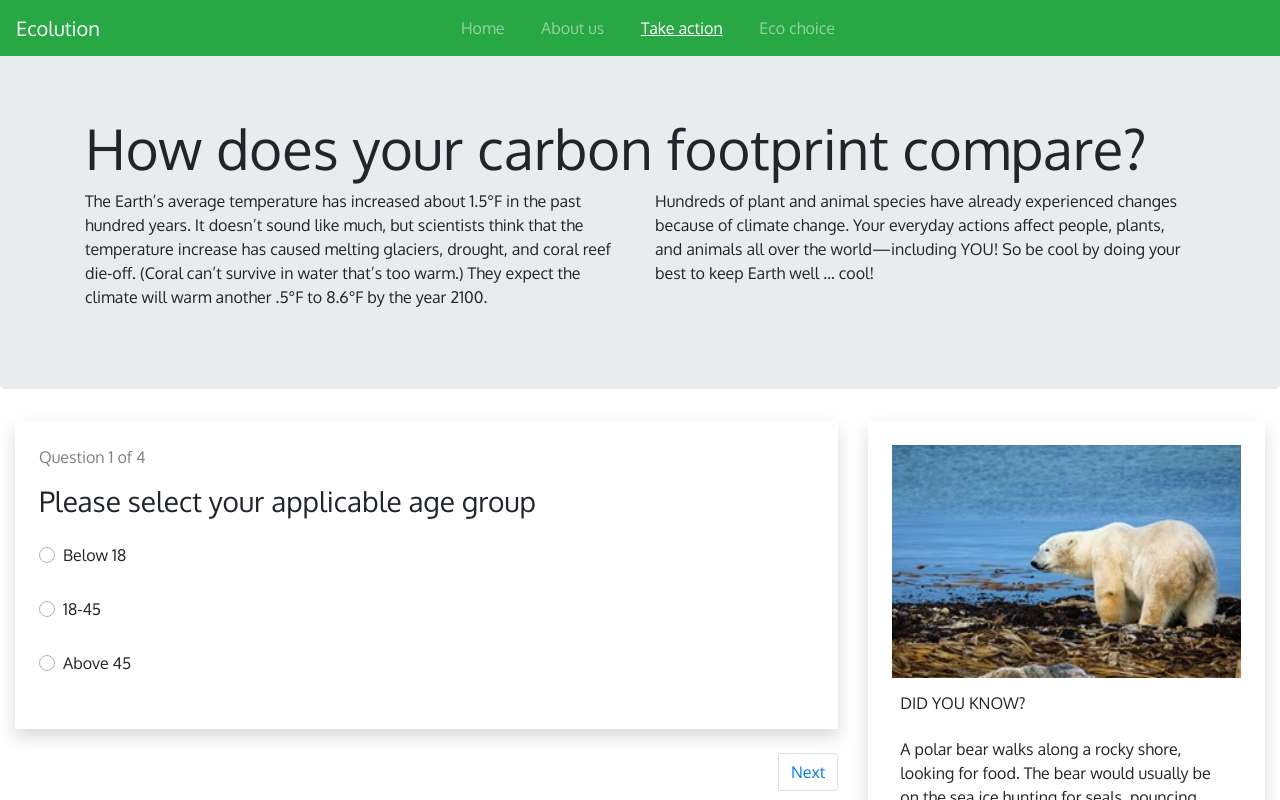
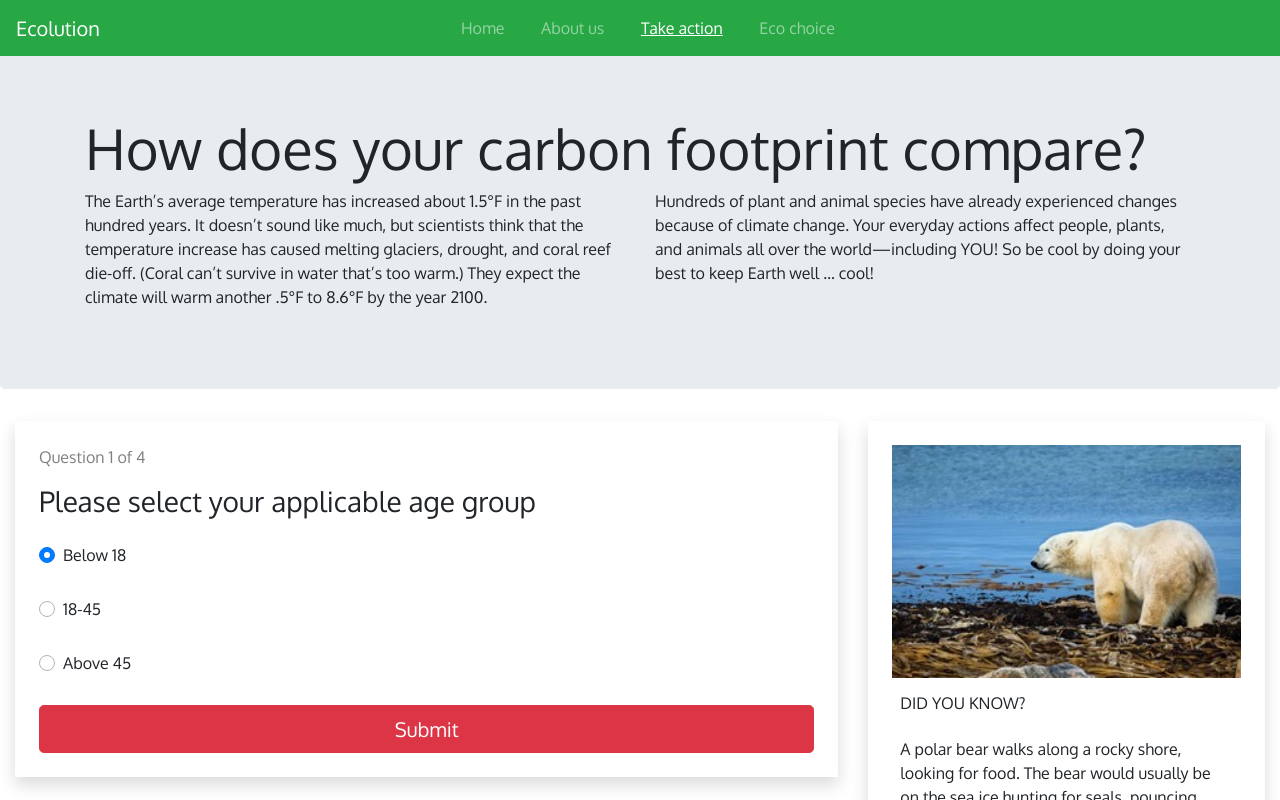
Before and after one commit to aditya-nashikkar/ecolution, an Angular app: page /take-action in a window 1280 px wide. Shown: the top 800 px of the page. Built offline with nearby package versions, Linux system fonts and the light colour scheme.

Commit message:
radio button dynamic

```diff
--- a/src/app/components/take-action/take-action.component.html
+++ b/src/app/components/take-action/take-action.component.html
@@ -9,9 +9,6 @@
                 </div>
             </ng-container>
         </div>
-        <!-- <p>
-            <a class="btn btn-primary btn-lg float-right" href="#" role="button">Learn more &raquo;</a>
-        </p> -->
     </div>
 </div>
 <div class="container-fluid">
@@ -20,23 +17,29 @@
             <div class="col-md-12 col-lg-12 shadow p-4 mb-4 bg-white" [class.add-scroll]="selectedQuestionNumber === 3">
                 <p class="text-black-50">Question {{ selectedQuestionNumber + 1 }} of {{ userQuestion.length }}</p>
                 <h3 class="pb-3">{{ selectedQuestion?.question }}</h3>
-                <ng-container *ngFor="let option of selectedQuestion.options">
-                    <div class="custom-control custom-radio cursor-pointer" style="padding-bottom: 30px;">
-                        <input type="radio" class="custom-control-input cursor-pointer" [attr.id]="option.optionKey"
-                            [attr.name]="selectedQuestion?.question" [value]="option.optionValue">
-                        <label class="custom-control-label cursor-pointer" [attr.for]="option.optionKey">{{ option.optionKey }}</label>
-                    </div>
-                </ng-container>
+                <form #myForm="ngForm" (submit)="templateForm(myForm.value)">
+                    <ng-container *ngFor="let option of selectedQuestion.options">
+                        <div class="custom-control custom-radio cursor-pointer" style="padding-bottom: 30px;">
+                            <input type="radio" [attr.id]="option?.optionKey" class="custom-control-input cursor-pointer"
+                            [value]="option.optionValue" [(ngModel)]="selectedQuestion.selectedValue" name="{{selectedQuestion.radioButtonName}}" ngModel>
+                            <label class="custom-control-label cursor-pointer" [attr.for]="option?.optionKey">
+                                {{ option.optionKey }}
+                            </label>
+                        </div>
+                    </ng-container>
+                    <button type="submit" class="btn btn-danger btn-lg btn-block">Submit</button>
+                </form>
             </div>
             <ul class="pagination float-right">
-                <li class="page-item"><a class="page-link cursor-pointer" *ngIf="selectedQuestionNumber > 0" (click)="getQuestionByNumber('previous')">Previous</a></li>
-                <li class="page-item"><a class="page-link cursor-pointer" *ngIf="selectedQuestionNumber < 3" (click)="getQuestionByNumber('next')">Next</a></li>
+                <li class="page-item"><a class="page-link cursor-pointer" *ngIf="selectedQuestionNumber > 0"
+                        (click)="getQuestionByNumber('previous')">Previous</a></li>
+                <li class="page-item"><a class="page-link cursor-pointer" *ngIf="selectedQuestionNumber < 3"
+                        (click)="getQuestionByNumber('next')">Next</a></li>
             </ul>
         </div>
         <div class="col-md-4 col-lg-4">
             <div class="col-md-12 col-lg-12 shadow p-4 mb-4 bg-white">
-                <img class="img-fluid" [src]="selectedQuestion.factImage" alt="Chania" width="460"
-                    height="345">
+                <img class="img-fluid" [src]="selectedQuestion.factImage" alt="Chania" width="460" height="345">
                 <h6 class="mt-2 p-2 pb- 0 text-bolder">{{ selectedQuestion?.fact?.factHeader }}</h6>
                 <p class="p-2 mt-0">{{ selectedQuestion?.fact?.factMainContent }}</p>
             </div>
--- a/src/app/components/take-action/take-action.component.ts
+++ b/src/app/components/take-action/take-action.component.ts
@@ -1,5 +1,6 @@
 import { Component, OnInit } from '@angular/core';
 import { UserQuestion } from 'src/app/models/user-question';
+import { UserResponse } from 'src/app/models/user-response';
 import { TakeActionConstant as takeActionConstant } from './take-action.constant';
 
 @Component({
@@ -30,4 +31,7 @@ export class TakeActionComponent implements OnInit {
     this.selectedQuestion = this.userQuestion[this.selectedQuestionNumber];
   }
 
+  templateForm(value: any): void {
+  }
+
 }
--- a/src/app/components/take-action/take-action.constant.ts
+++ b/src/app/components/take-action/take-action.constant.ts
@@ -2,168 +2,209 @@ export class TakeActionConstant {
 
   static readonly INDIAN_STATE_NAMES = [
     {
-          optionKey: 'And       aman and Nicobar Islands',
-          optionValue: 'Andaman and Nicobar Islands'
+      optionKey: 'Andaman and Nicobar Islands',
+      optionValue: 'Andaman and Nicobar Islands',
+
     },
     {
       optionKey: 'Andhra Pradesh',
-          optionValue: 'Andhra Pradesh'
+      optionValue: 'Andhra Pradesh',
+
     },
     {
       optionKey: 'Arunachal Pradesh',
-          optionValue: 'Arunachal Pradesh'
+      optionValue: 'Arunachal Pradesh',
+
     },
     {
       optionKey: 'Assam',
-          optionValue: 'Assam'
+      optionValue: 'Assam',
+
     },
     {
       optionKey: 'Bihar',
-          optionValue: 'Bihar'
+      optionValue: 'Bihar',
+
     },
     {
       optionKey: 'Chandigarh',
-          optionValue: 'Chandigarh'
+      optionValue: 'Chandigarh',
+
     },
     {
       optionKey: 'Chhattisgarh',
-          optionValue: 'Chhattisgarh'
+      optionValue: 'Chhattisgarh',
+
     },
     {
       optionKey: 'Dadra and Nagar Haveli',
-          optionValue: 'Dadra and Nagar Haveli'
+      optionValue: 'Dadra and Nagar Haveli',
+
     },
     {
       optionKey: 'Daman and Diu',
-          optionValue: 'Daman and Diu'
+      optionValue: 'Daman and Diu',
+
     },
     {
       optionKey: 'Delhi',
-          optionValue: 'Delhi'
+      optionValue: 'Delhi',
+
     },
     {
       optionKey: 'Goa',
-          optionValue: 'Goa'
+      optionValue: 'Goa',
+
     },
     {
       optionKey: 'Gujarat',
-          optionValue: 'Gujarat'
+      optionValue: 'Gujarat',
+
     },
     {
       optionKey: 'Haryana',
-          optionValue: 'Haryana'
+      optionValue: 'Haryana',
+
     },
     {
       optionKey: 'Himachal Pradesh',
-          optionValue: 'Himachal Pradesh'
+      optionValue: 'Himachal Pradesh',
+
     },
     {
       optionKey: 'Jammu and Kashmir',
-          optionValue: 'Jammu and Kashmir'
+      optionValue: 'Jammu and Kashmir',
+
     },
     {
       optionKey: 'Jharkhand',
-          optionValue: 'Jharkhand'
+      optionValue: 'Jharkhand',
+
     },
     {
       optionKey: 'Karnataka',
-          optionValue: 'Karnataka'
+      optionValue: 'Karnataka',
+
     },
     {
       optionKey: 'Kerala',
-          optionValue: 'Kerala'
+      optionValue: 'Kerala',
+
     },
     {
       optionKey: 'Lakshadweep',
-          optionValue: 'Lakshadweep'
+      optionValue: 'Lakshadweep',
+
     },
     {
       optionKey: 'Madhya Pradesh',
-          optionValue: 'Madhya Pradesh'
+      optionValue: 'Madhya Pradesh',
+
     },
     {
       optionKey: 'Maharashtra',
-          optionValue: 'Maharashtra'
+      optionValue: 'Maharashtra',
+
     },
     {
       optionKey: 'Manipur',
-          optionValue: 'Manipur'
+      optionValue: 'Manipur',
+
     },
     {
       optionKey: 'Meghalaya',
-          optionValue: 'Meghalaya'
+      optionValue: 'Meghalaya',
+
     },
     {
       optionKey: 'Mizoram',
-          optionValue: 'Mizoram'
+      optionValue: 'Mizoram',
+
     },
     {
       optionKey: 'Nagaland',
-          optionValue: 'Nagaland'
+      optionValue: 'Nagaland',
+
     },
     {
       optionKey: 'Odisha',
-          optionValue: 'Odisha'
+      optionValue: 'Odisha',
+
     },
     {
       optionKey: 'Puducherr',
-          optionValue: 'Puducherr'
+      optionValue: 'Puducherr',
+
     },
     {
       optionKey: 'Punjab',
-          optionValue: 'Punjab'
+      optionValue: 'Punjab',
+
     },
     {
       optionKey: 'Rajasthan',
-          optionValue: 'Rajasthan'
+      optionValue: 'Rajasthan',
+
     },
     {
       optionKey: 'Sikkim',
-          optionValue: 'Sikkim'
+      optionValue: 'Sikkim',
+
     },
     {
       optionKey: 'Tamil Nadu',
-          optionValue: 'Tamil Nadu'
+      optionValue: 'Tamil Nadu',
+
     },
     {
       optionKey: 'Telangana',
-          optionValue: 'Telangana'
+      optionValue: 'Telangana',
+
     },
     {
       optionKey: 'Tripura',
-          optionValue: 'Tripura'
+      optionValue: 'Tripura',
+
     },
     {
       optionKey: 'Uttar Pradesh',
-          optionValue: 'Uttar Pradesh'
+      optionValue: 'Uttar Pradesh',
+
     },
     {
       optionKey: 'Uttarakhand',
-          optionValue: 'Uttarakhand'
+      optionValue: 'Uttarakhand',
+
     },
     {
       optionKey: 'West Bengal',
-          optionValue: 'West Bengal'
+      optionValue: 'West Bengal',
+
     }
   ]
 
   static readonly USER_QUESTIONS = [
     {
       question: 'Please select your applicable age group',
+      selectedValue: 'below 18',
       options: [
         {
           optionKey: 'Below 18',
-                    optionValue: 'below 18'
+          optionValue: 'below 18',
+
         },
         {
           optionKey: '18-45',
-                    optionValue: '18 - 45'
+          optionValue: '18 - 45',
+
         },
         {
           optionKey: 'Above 45',
-                    optionValue: 'above 45'
+          optionValue: 'above 45',
+
         }
       ],
+      radioButtonName: 'Age',
       factImage: './../../../assets/images/question/question_1.jpg',
       fact: {
         factHeader: 'DID YOU KNOW?',
@@ -172,16 +213,20 @@ export class TakeActionConstant {
     },
     {
       question: 'Please select your Geographic area',
+      selectedValue: 'Rural',
       options: [
         {
           optionKey: 'Rural (Population equal to 10,000 and above and less than 1 lakh)',
-                    optionValue: 'Rural'
+          optionValue: 'Rural',
+
         },
         {
           optionKey: 'Urban (Population 10 lakh and above)',
-                    optionValue: 'Urban'
+          optionValue: 'Urban',
+
         }
       ],
+      radioButtonName: 'Location',
       factImage: './../../../assets/images/question/question_2.jpg',
       fact: {
         factHeader: 'DID YOU KNOW?',
@@ -190,28 +235,36 @@ export class TakeActionConstant {
     },
     {
       question: 'Please select your profession',
+      selectedValue: 'Student',
       options: [
         {
           optionKey: 'Student',
-                    optionValue: 'Student'
+          optionValue: 'Student',
+
+
         },
         {
           optionKey: 'Professional',
-                    optionValue: 'Professional'
+          optionValue: 'Professional',
+
         },
         {
           optionKey: 'Self-employed',
-                    optionValue: 'Self-employed'
+          optionValue: 'Self-employed',
+
         },
         {
           optionKey: 'Housewife',
-                    optionValue: 'Housewife'
+          optionValue: 'Housewife',
+
         },
         {
           optionKey: 'Other',
-                    optionValue: 'Other'
+          optionValue: 'Other',
+
         }
       ],
+      radioButtonName: 'Profession',
       factImage: './../../../assets/images/question/question_3.jpg',
       fact: {
         factHeader: 'DID YOU KNOW?',
@@ -220,7 +273,9 @@ export class TakeActionConstant {
     },
     {
       question: 'Please select your state',
+      selectedValue: 'Andaman and Nicobar Islands',
       options: TakeActionConstant.INDIAN_STATE_NAMES,
+      radioButtonName: 'City',
       factImage: './../../../assets/images/question/question_4.jpg',
       fact: {
         factHeader: 'DID YOU KNOW?',
--- a/src/app/models/user-question.ts
+++ b/src/app/models/user-question.ts
@@ -3,7 +3,9 @@ import { Fact } from './fact';
 
 export interface UserQuestion {
     question: string;
-    options: Array<QuestionOption>
+    options: Array<QuestionOption>;
+    radioButtonName: string;
     factImage: string;
+    selectedValue: string;
     fact: Fact;
 }
--- /dev/null
+++ b/src/app/models/user-response.ts
@@ -0,0 +1,5 @@
+export interface UserResponse {
+    Age: string;
+    Location: string;
+    Occupation: string;
+}
```
Lines whose indentation alone changed are shown as unchanged.
